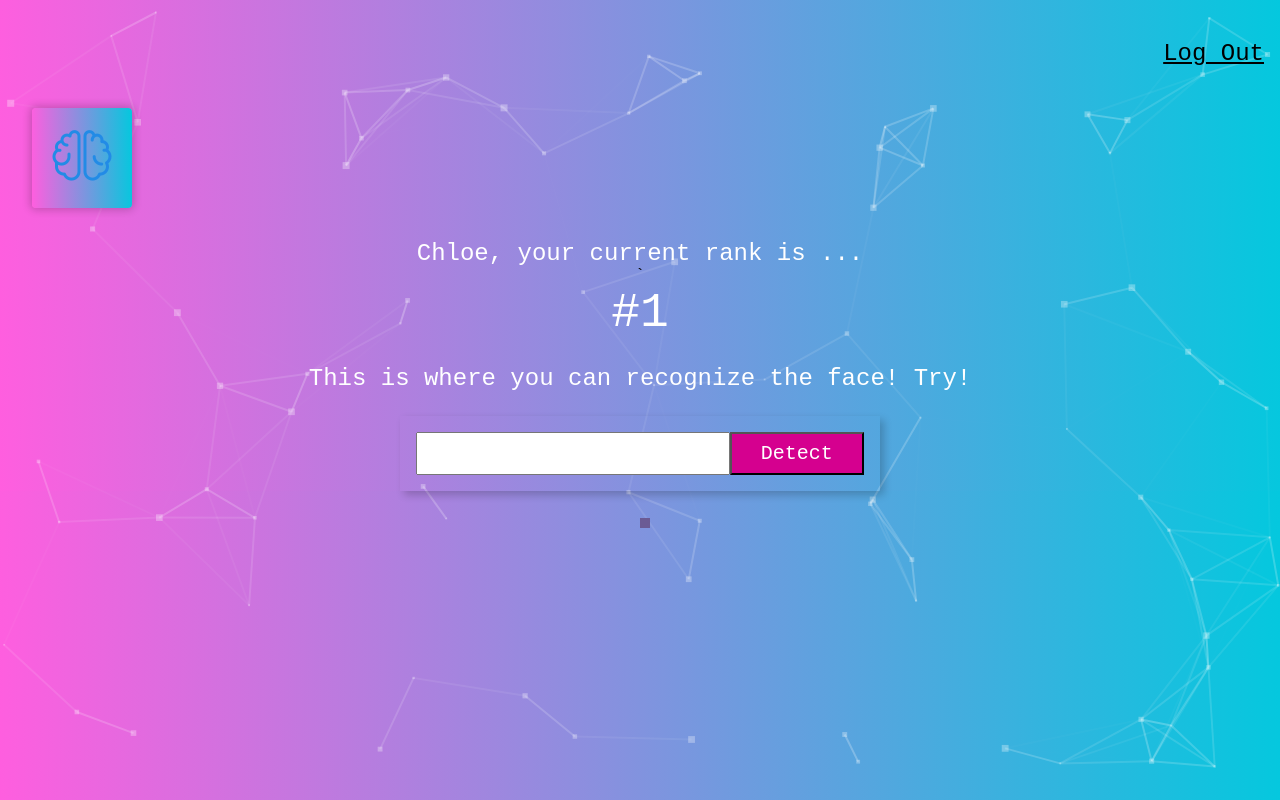
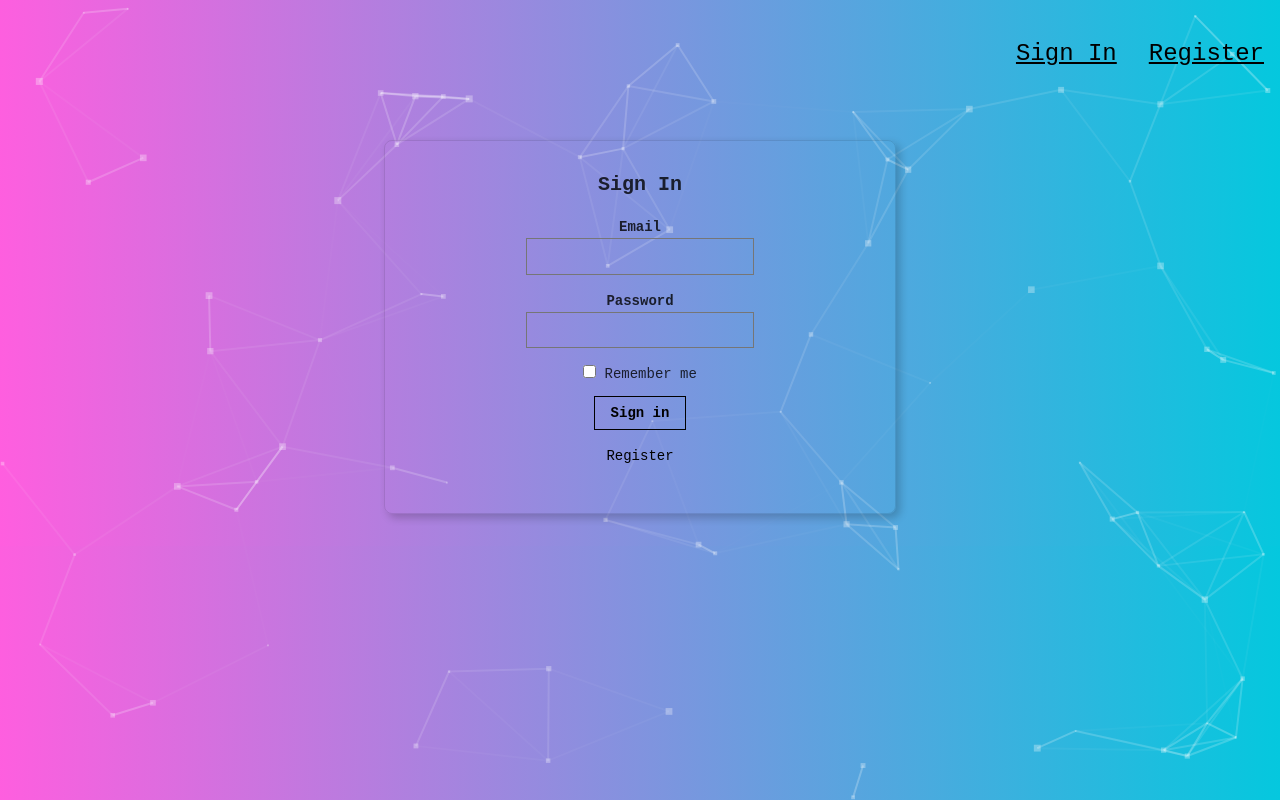
Before and after one commit to ChloeZhou1997/facerecognitionbrain, a React (Create React App) app: page / in a window 1280 px wide. Built offline with nearby package versions, Linux system fonts and the light colour scheme.

Commit message:
front-end done

```diff
--- a/src/App.js
+++ b/src/App.js
@@ -2,12 +2,14 @@
 import React, { Component } from 'react';
 import Nav from './components/nav/Nav'
 import Logo from './components/logo/Logo';
+import Signin from './components/signin/Signin';
 import ParticleComponent from './components/particles/ParticleComponent'
 import ImageLinkForm from './components/imagelink/ImageLinkForm';
+import Register from './components/register/Register';
 import FaceRecog from './components/facerecog/FaceRecog';
 import Rank from './components/rank/Rank';
 import 'tachyons';
-import Clarifai from 'clarifai';
+// import Clarifai from 'clarifai';
 
 
 // const app = new Clarifai.App({
@@ -29,7 +31,9 @@
     this.state = {
       input:'',
       imageUrl:'',
-      box: {}
+      box: {},
+      route: 'signin',
+      isSignedIn: false,
     }
   }
 
@@ -47,7 +51,6 @@
   };
 
   displayFaceBox = (box) => {
-    console.log(box);
     this.setState({box: box});
   }
 
@@ -89,11 +92,24 @@
         .catch(error => console.log('error', error));
   }
 
+  onRouteChange = (cur) => {
+    if(cur === 'signout'){
+      this.setState({isSignedIn:false})
+    } else if (cur === 'home'){
+      this.setState({isSignedIn:true})
+    }
+
+    this.setState({route:cur});
+
+  }
+
   render() {
     return (
       <div className='App'>
         <ParticleComponent />
-        <Nav />
+        <Nav isSignedIn={this.state.isSignedIn} onRouteChange={this.onRouteChange}/>
+        {this.state.route === 'home'
+        ?  <div>
             <Logo />
             <Rank />
                 <ImageLinkForm
@@ -102,6 +118,13 @@
                 />
                 <FaceRecog box={this.state.box} imageUrl={this.state.imageUrl}/>
           </div>
+          : (
+            this.state.route === 'signin'
+            ? <Signin onRouteChange={this.onRouteChange}/>
+            : <Register onRouteChange={this.onRouteChange}/>
+            )
+        }
+      </div>
     );
   }
 }
--- a/src/components/nav/Nav.js
+++ b/src/components/nav/Nav.js
@@ -1,11 +1,27 @@
 import React, { Component } from 'react';
 
-const Nav = () => {
-    return (
-        <div style={{display:'flex', justifyContent:'flex-end'}}>
-        	<p className='f3 link dim black underline pa3 pointer'>Log Out</p>
-        </div>
-    );
+const Nav = ({onRouteChange, isSignedIn}) => {
+    if (isSignedIn) {
+        return (
+            <nav style={{display:'flex', justifyContent:'flex-end'}}>
+            	<p
+                    onClick={ ()=>onRouteChange('signout') }
+                    className='f3 link dim black underline pa3 pointer'>Log Out</p>
+            </nav>
+            );
+    } else {
+        return (
+            <nav style={{display:'flex', justifyContent:'flex-end'}}>
+                <p
+                    onClick={ ()=>onRouteChange('signin') }
+                    className='f3 link dim black underline pa3 pointer'>Sign In</p>
+                <p
+                    onClick={ ()=>onRouteChange('register') }
+                    className='f3 link dim black underline pa3 pointer'>Register</p>
+
+            </nav>
+            )
+    }
 };
 
 
--- /dev/null
+++ b/src/components/register/Register.js
@@ -0,0 +1,38 @@
+import React from 'react';
+
+const Register = ({onRouteChange}) => {
+    return (
+    	<article className="br3 ba dark-gray b--black-10 mv4 w-100 w-50-m w-25-1 shadow-5 mw6 center">
+			<main className="pa4 black-80">
+			  <div className="measure">
+			    <fieldset id="sign_up" className="ba b--transparent ph0 mh0">
+			      <legend className="f4 fw6 ph0 mh0">Register</legend>
+				  <div className="mt3">
+			        <label className="db fw6 lh-copy f6" for="name">Name</label>
+			        <input className="pa2 input-reset ba bg-transparent hover-bg-black hover-white w-100" type="email" name="email-address"  id="name"/>
+			      </div>
+			      <div className="mt3">
+			        <label className="db fw6 lh-copy f6" for="email-address">Email</label>
+			        <input className="pa2 input-reset ba bg-transparent hover-bg-black hover-white w-100" type="email" name="email-address"  id="email-address"/>
+			      </div>
+			      <div className="mv3">
+			        <label className="db fw6 lh-copy f6" for="password">Password</label>
+			        <input className="b pa2 input-reset ba bg-transparent hover-bg-black hover-white w-100" type="password" name="password"  id="password"/>
+			      </div>
+			      <label className="pa0 ma0 lh-copy f6 pointer"><input type="checkbox"/> Remember me</label>
+			    </fieldset>
+			    <div className="">
+			      <input
+			      	onClick={()=>onRouteChange('home')}
+			      	className="b ph3 pv2 input-reset ba b--black bg-transparent grow pointer f6 dib"
+			      	type="submit"
+			      	value="Sign up"/>
+			    </div>
+			  </div>
+			</main>
+		</article>
+    );
+};
+
+
+export default Register;
--- /dev/null
+++ b/src/components/signin/Signin.js
@@ -0,0 +1,36 @@
+import React, { Component } from 'react';
+
+const Signin = ({onRouteChange}) => {
+    return (
+    	<article className="br3 ba dark-gray b--black-10 mv4 w-100 w-50-m w-25-1 shadow-5 mw6 center">
+			<main className="pa4 black-80">
+			  <div className="measure">
+			    <fieldset id="sign_up" className="ba b--transparent ph0 mh0">
+			      <legend className="f4 fw6 ph0 mh0">Sign In</legend>
+			      <div className="mt3">
+			        <label className="db fw6 lh-copy f6" for="email-address">Email</label>
+			        <input className="pa2 input-reset ba bg-transparent hover-bg-black hover-white w-100" type="email" name="email-address"  id="email-address"/>
+			      </div>
+			      <div className="mv3">
+			        <label className="db fw6 lh-copy f6" for="password">Password</label>
+			        <input className="b pa2 input-reset ba bg-transparent hover-bg-black hover-white w-100" type="password" name="password"  id="password"/>
+			      </div>
+			      <label className="pa0 ma0 lh-copy f6 pointer"><input type="checkbox"/> Remember me</label>
+			    </fieldset>
+			    <div className="">
+			      <input
+			      	onClick={()=>onRouteChange('home')}
+			      	className="b ph3 pv2 input-reset ba b--black bg-transparent grow pointer f6 dib"
+			      	type="submit"
+			      	value="Sign in"/>
+			    </div>
+			    <div className="lh-copy mt3">
+			      <p onClick={()=>onRouteChange('register')} className="f6 link dim black db">Register</p>
+			    </div>
+			  </div>
+			</main>
+		</article>
+    );
+};
+
+export default Signin;
```
Lines whose indentation alone changed are shown as unchanged.
